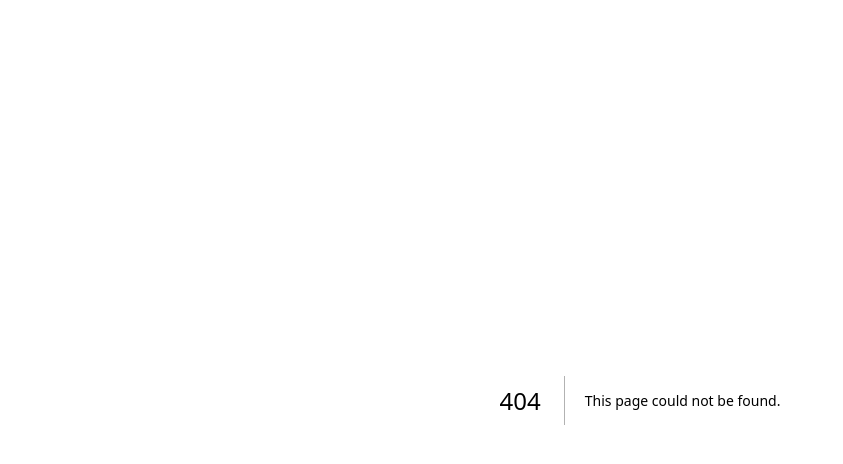
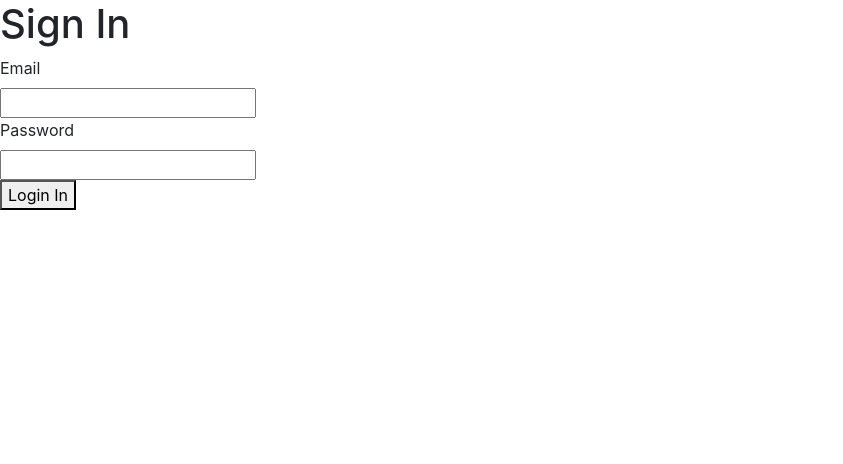
Before and after one commit to IanSanchezBaca/church-check-in, a Next.js app: page /login in a window 1280 px wide. Before the commit this address had no page. Shown: the top 464 px of the page, without its empty margins (0-843 px from the left). Built offline with nearby package versions, Linux system fonts and the light colour scheme.

Commit message:
login page works

```diff
--- /dev/null
+++ b/src/app/login/page.js
@@ -0,0 +1,95 @@
+/********************************************
+ * register/page.js
+*********************************************/
+
+
+
+'use client'
+
+import { useState } from 'react'
+import { signInWithEmailAndPassword } from 'firebase/auth'
+import { auth } from '@/app/lib/firebase'
+import { useRouter } from 'next/navigation'
+
+export default function SignInPage() {
+    const [email, setEmail] = useState('')
+    const [password, setPassword] = useState('')
+    const [error, setError] = useState('')
+    const router = useRouter()
+
+    const handleSubmit = async (e) => {
+        e.preventDefault()
+        try {
+            await signInWithEmailAndPassword(auth, email, password)
+            router.push('/') // Redirect to admin dashboard
+        } catch (err) {
+            setError(err.message)
+        }
+    }
+
+    return (
+        <div>
+            <h1>Sign In</h1>
+            <form onSubmit={handleSubmit}>
+                <div>
+                    <label>Email</label><br />
+                    <input
+                        type="email"
+                        value={email}
+                        onChange={(e) => setEmail(e.target.value)}
+                        required
+                    />
+                </div>
+                <div>
+                    <label>Password</label><br />
+                    <input
+                        type="password"
+                        value={password}
+                        onChange={(e) => setPassword(e.target.value)}
+                        required
+                    />
+                </div>
+                {error && <p style={{ color: 'red' }}>{error}</p>}
+                <button type="submit">
+                    Login In
+                </button>
+            </form>
+        </div>
+    )
+}
+
+
+
+
+
+
+
+
+
+
+
+
+
+
+
+
+// 'use client';
+// import React, { useState } from 'react'; /// This is used to create react function
+// import { createUserWithEmailAndPassword } from 'firebase/auth';
+// import { collection, addDoc } from 'firebase/firestore';
+// import { auth, db } from '@/app/lib/firebase';
+// import { useRouter } from 'next/navigation';
+
+
+// export default function MainLogin() {
+
+
+//     return React.createElement('div', {}, [
+//         React.createElement('h2', { key: 'headingkey' }, 'Login'),
+
+
+
+
+//     ]); // return
+
+// } // MainLogin
```
